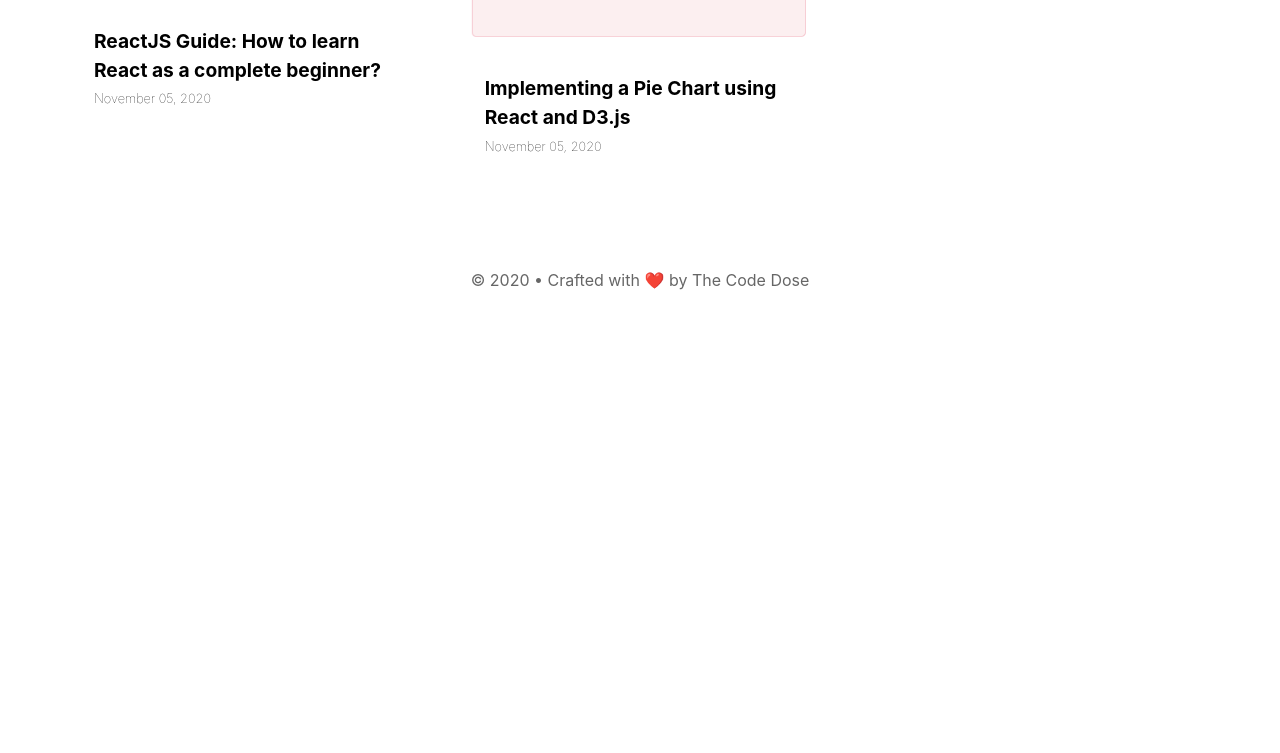
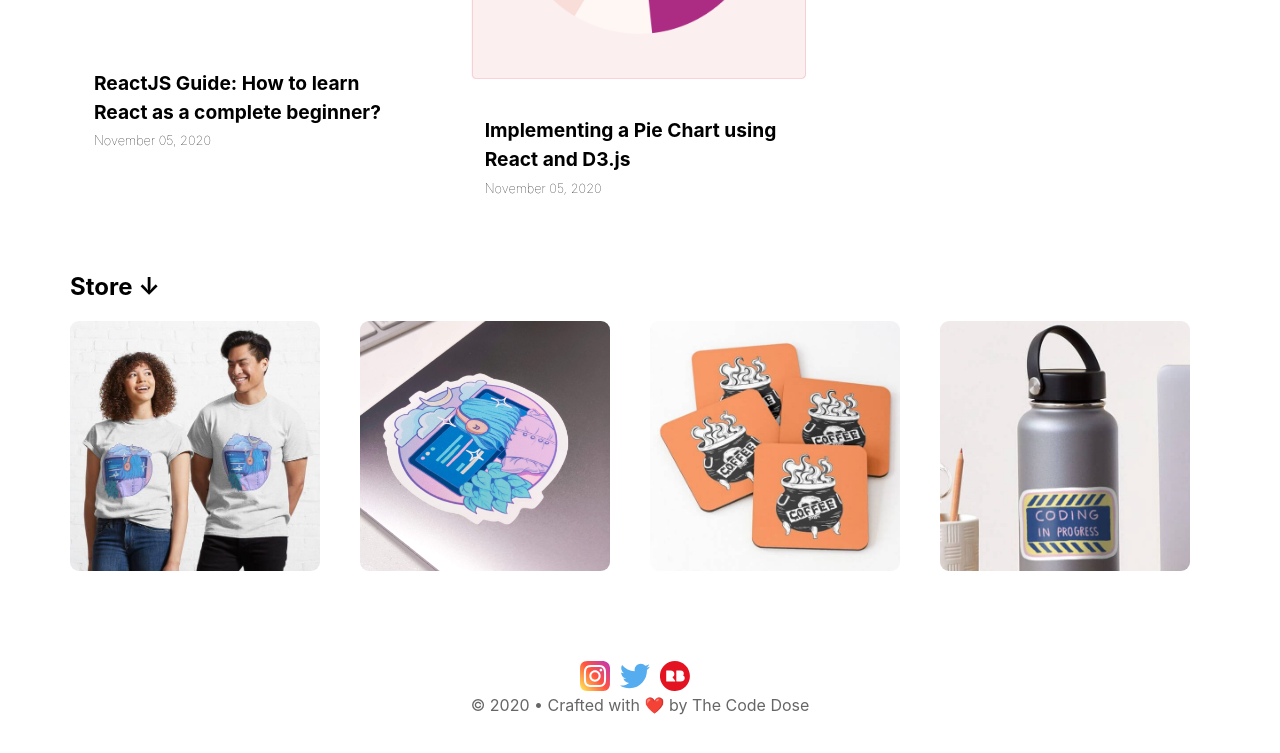
Before and after one commit to The-Code-Dose/thecodedose-website, a Gatsby site: page / in a window 1280 px wide. Shown: the part 699-1452 px from the top of the page. Before the commit the page ends 1037 px from the top, so only its background shows below. Built offline with nearby package versions, Linux system fonts and the light colour scheme; Gatsby itself is replaced by a stand-in of ours.

Commit message:
feat: add store section and social links

```diff
--- a/package.json
+++ b/package.json
@@ -7,7 +7,6 @@
   "dependencies": {
     "gatsby": "^2.21.0",
     "gatsby-plugin-dark-mode": "^1.1.1",
-    "gatsby-plugin-google-analytics": "^2.1.36",
     "gatsby-plugin-google-gtag": "^2.1.13",
     "gatsby-plugin-manifest": "^2.4.1",
     "gatsby-plugin-netlify-cms": "^4.1.38",
--- a/site-meta-data.json
+++ b/site-meta-data.json
@@ -5,5 +5,10 @@
   "home": {
     "title": "The Code Dose",
     "description": ""
+  },
+  "social": {
+    "twitter": "https://twitter.com/thecodedose",
+    "instagram": "https://www.instagram.com/thecodedose/",
+    "redbubble": "https://www.redbubble.com/people/thecodedose/shop"
   }
 }
--- a/src/components/heroHeader.js
+++ b/src/components/heroHeader.js
@@ -1,5 +1,7 @@
 import React from "react"
+import SocialLinks from './socialLinks'
 import { StaticQuery, graphql, Link } from "gatsby"
+
 export default () => (
   <StaticQuery
     query={graphql`
@@ -17,6 +19,7 @@ export default () => (
     render={data => (
       <div className="hero-header">
         <div className="headline">{data.site.siteMetadata.home.title}</div>
+        <SocialLinks />
         <div
           className="primary-content"
           dangerouslySetInnerHTML={{ __html: data.site.siteMetadata.home.description}}
--- a/src/components/layout.js
+++ b/src/components/layout.js
@@ -1,4 +1,5 @@
 import React from "react"
+import SocialLinks from './socialLinks'
 import { Link, useStaticQuery, graphql } from "gatsby"
 import Navigation from "../components/navigation"
 import 'prismjs/themes/prism-okaidia.css';
@@ -25,6 +26,7 @@ export default ({ children }) => {
       </header>
       {children}
       <footer className="site-footer">
+        <SocialLinks />
         <p>&copy; {new Date().getFullYear()} &bull; Crafted with <span role="img" aria-label="love">❤️</span> by The Code Dose</p>
       </footer>
     </div>
--- a/src/components/navigation.js
+++ b/src/components/navigation.js
@@ -5,6 +5,7 @@ import ThemeChanger from "../components/themeChanger"
 export default (props) => (
   <nav className="navigation">
     <Link to="/contact">Contact</Link>
+    <a href="https://www.redbubble.com/people/thecodedose/shop" target="__blank">Store</a>
     <ThemeChanger/>
   </nav>
 
--- /dev/null
+++ b/src/components/socialLinks.js
@@ -0,0 +1,38 @@
+import React from "react"
+import { StaticQuery, graphql } from "gatsby"
+import TwitterIcon from '../images/twitter.svg'
+import InstagramIcon from '../images/instagram.svg'
+import RedBubbleIcon from '../images/redbubble.svg'
+
+import './socialLinks.scss'
+
+export default () => (
+  <StaticQuery
+    query={graphql`
+      query SocialQuery {
+        site {
+          siteMetadata {
+            social {
+              instagram
+              twitter
+              redbubble
+            }
+          }
+        }
+      }
+    `}
+    render={({ site: { siteMetadata: { social: { instagram, redbubble, twitter }}}}) => (
+      <div className="social-links__container">
+      <a href={instagram} target="__blank">
+        <img src={InstagramIcon} className="social-links__icon" alt="instagram" />
+      </a>
+      <a href={twitter} target="__blank">
+        <img src={TwitterIcon} className="social-links__icon" alt="twitter" />
+      </a>
+      <a href={redbubble} target="__blank">
+        <img src={RedBubbleIcon} className="social-links__icon" alt="redbubble" />
+      </a>
+    </div>
+    )}
+  />
+)
--- /dev/null
+++ b/src/components/socialLinks.scss
@@ -0,0 +1,10 @@
+.social-links {
+  &__icon {
+    width: 30px;
+    padding-right: 10px;
+
+    &:hover {
+      opacity: 0.8;
+    }
+  }
+}
--- /dev/null
+++ b/src/components/store.js
@@ -0,0 +1,37 @@
+import React from "react"
+import CodingBabyTshirt from '../images/coding-baby-tshirt.jpg'
+import WitchCoffeeCoaster from '../images/witch-coffee-coaster.jpg'
+import CodingInProgressSticker from '../images/coding-in-progress-sticker.jpg'
+import CodingBabySticker from '../images/coding-baby-sticker.jpg'
+
+import './store.scss'
+
+const products = [
+  CodingBabyTshirt,
+  CodingBabySticker,
+  WitchCoffeeCoaster,
+  CodingInProgressSticker,
+];
+
+export default function Store() {
+  return (
+    <section className="products">
+      <h2>Store &darr;</h2>
+      <div className="products__container">
+        {products.map(product => (
+          <div className="card products__item" style={{backgroundImage: `url(${product})`}}>
+          <div className="products__cta-container">
+            <a
+              href='https://www.redbubble.com/people/thecodedose/shop'
+              className="products__cta button -primary"
+              target="__blank"
+            >
+              Visit Store &rarr;
+            </a>
+          </div>
+          </div>
+        ))}
+      </div>
+    </section>
+  )
+}
--- /dev/null
+++ b/src/components/store.scss
@@ -0,0 +1,34 @@
+.products {
+  margin-top: 50px;
+
+  &__container {
+    display: grid;
+    grid-template-columns: repeat(4, 1fr);
+    grid-column-gap: 20px;
+  }
+
+  &__item {
+    height: 250px;
+    width: 250px;
+    background-size: contain;
+  }
+
+  &__cta {
+    height: fit-content;
+    width: fit-content;
+    margin: auto;
+
+    &-container {
+      opacity: 0;
+      height: 100%;
+      width: 100%;
+      display: flex;
+      align-items: center;
+      cursor: pointer;
+
+      &:hover {
+        opacity: 1;
+      }
+    }
+  }
+}
--- a/src/pages/index.js
+++ b/src/pages/index.js
@@ -4,6 +4,7 @@ import { graphql } from 'gatsby'
 import Layout from "../components/layout"
 import PostLink from "../components/post-link"
 import HeroHeader from "../components/heroHeader"
+import Store from "../components/store"
 
 const IndexPage = ({
   data: {
@@ -27,6 +28,7 @@ const IndexPage = ({
       <div className="grids">
         {Posts}
       </div>
+      <Store />
     </Layout>
   )
 }
```
Also changed, not shown: src/images/coding-baby-sticker.jpg (added), src/images/coding-baby-tshirt.jpg (added), src/images/coding-in-progress-sticker.jpg (added), src/images/instagram.svg (added), src/images/redbubble.svg (added), src/images/twitter.svg (added), src/images/witch-coffee-coaster.jpg (added), 3 other files.
